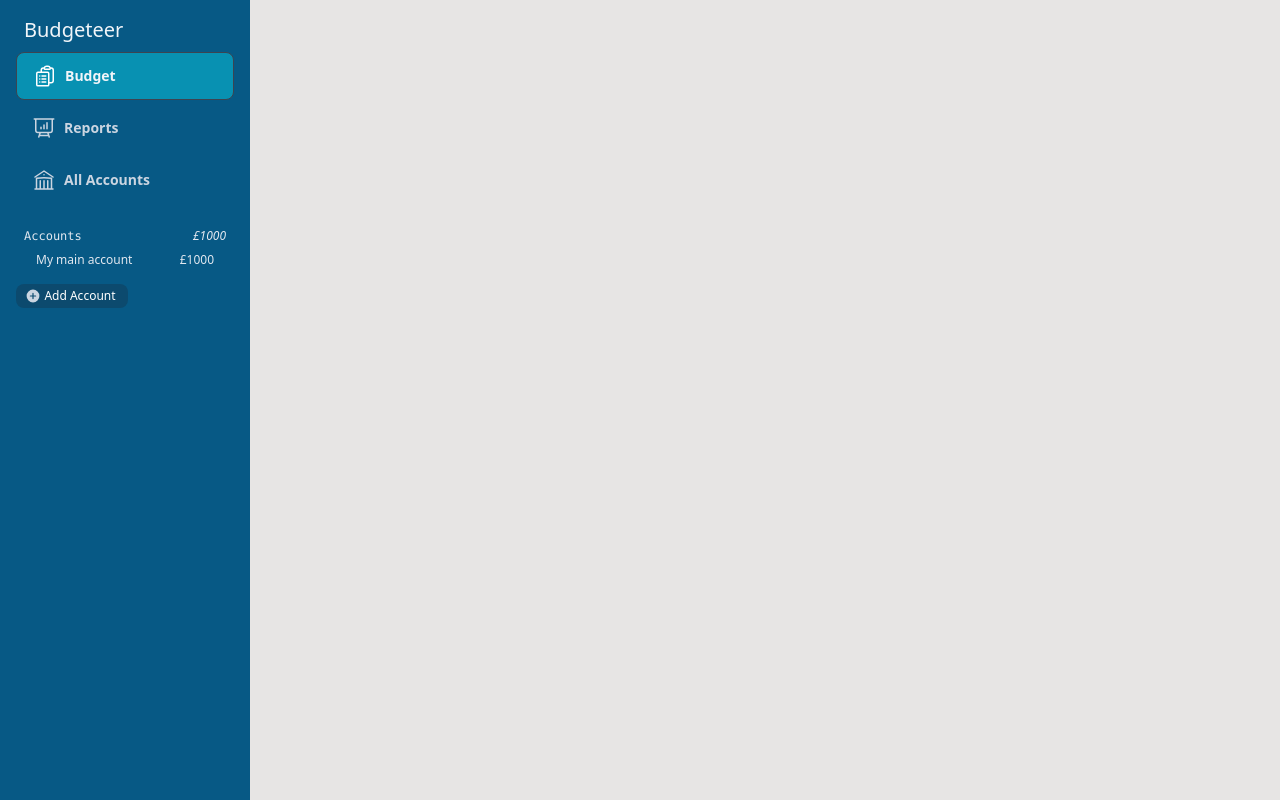
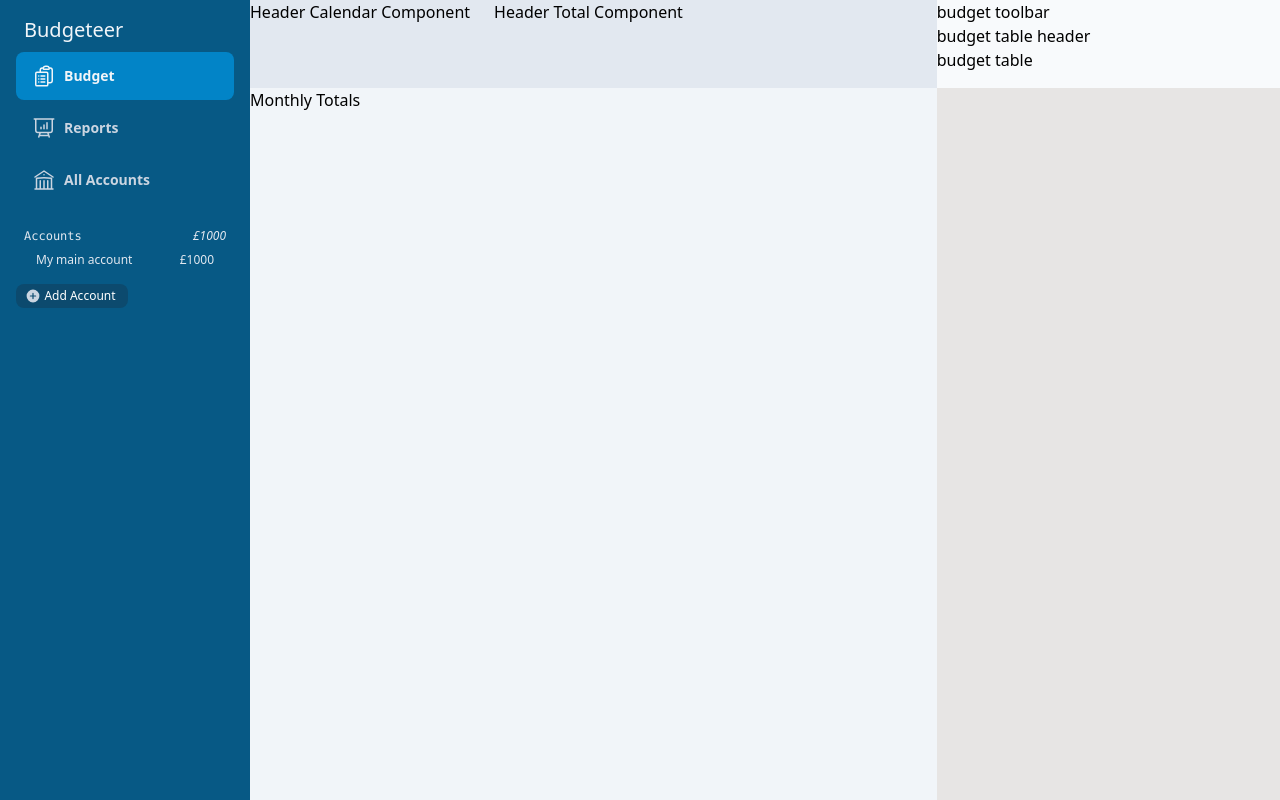
Before and after one commit to R-Middleton/budgeteer, a React (Vite) app: page / in a window 1280 px wide. Built offline with nearby package versions, Linux system fonts and the light colour scheme; what @savvywombat/tailwindcss-grid-areas would draw is missing.

Commit message:
budget layout

```diff
--- a/src/App.tsx
+++ b/src/App.tsx
@@ -1,4 +1,4 @@
-import Content from './components/content';
+import Budget from './components/budget';
 import Sidebar from './components/sidebar';
 import '@fontsource/roboto';
 
@@ -6,7 +6,7 @@ function App() {
   return (
     <div className='grid grid-areas-appLayout font-sans grid-cols-appLayout grid-rows-appLayout h-screen'>
       <Sidebar />
-      <Content />
+      <Budget />
     </div>
   );
 }
--- /dev/null
+++ b/src/components/budget.tsx
@@ -0,0 +1,15 @@
+import BudgetHeader from './budgetHeader';
+import BudgetTable from './budgetTable';
+import BudgetInspector from './budgetInspector';
+
+const Budget = () => {
+  return (
+    <div className='grid-in-content grid grid-areas-budgetLayout grid-rows-budgetLayout grid-cols-budgetLayout w-full bg-stone-200'>
+      <BudgetHeader />
+      <BudgetTable />
+      <BudgetInspector />
+    </div>
+  );
+};
+
+export default Budget;
--- /dev/null
+++ b/src/components/budgetHeader.tsx
@@ -0,0 +1,10 @@
+const BudgetHeader = () => {
+  return (
+    <div className='bg-slate-200 grid-in-header flex text-black gap-6'>
+      <div>Header Calendar Component</div>
+      <div>Header Total Component</div>
+    </div>
+  );
+};
+
+export default BudgetHeader;
--- /dev/null
+++ b/src/components/budgetInspector.tsx
@@ -0,0 +1,9 @@
+const BudgetInspector = () => {
+  return (
+    <div className='bg-slate-100 grid-in-inspector text-black'>
+      <div>Monthly Totals</div>
+    </div>
+  );
+};
+
+export default BudgetInspector;
--- /dev/null
+++ b/src/components/budgetTable.tsx
@@ -0,0 +1,11 @@
+const BudgetTable = () => {
+  return (
+    <div className='bg-slate-50 grid-in-table flex flex-col text-black'>
+      <div>budget toolbar</div>
+      <div>budget table header</div>
+      <div>budget table</div>
+    </div>
+  );
+};
+
+export default BudgetTable;
--- a/src/components/content.tsx
+++ /dev/null
@@ -1,5 +0,0 @@
-const Content = () => {
-  return <div className='grid-in-content w-full bg-stone-200'></div>;
-};
-
-export default Content;
--- a/src/components/sidebar.tsx
+++ b/src/components/sidebar.tsx
@@ -4,15 +4,14 @@ const Sidebar = () => {
   return (
     <div className='flex flex-col p-4 text-white grid-in-sidebar bg-sky-800'>
       <h1 className='ml-2 text-slate-100 text-xl '>Budgeteer</h1>
-      <div className='btn mt-2 bg-cyan-600 justify-start'>
+      <div className='btn border-none mt-2 bg-sky-600 justify-start'>
         <h2 className='normal-case flex items-center gap-2'>
           <svg
             xmlns='http://www.w3.org/2000/svg'
             fill='none'
             viewBox='0 0 24 24'
             strokeWidth={1.5}
-            stroke='currentColor'
-            className='w-6 h-6'
+            className='w-6 h-6 stroke-slate-100'
           >
             <path
               strokeLinecap='round'
--- a/tailwind.config.cjs
+++ b/tailwind.config.cjs
@@ -5,12 +5,15 @@ module.exports = {
     extend: {
       gridTemplateAreas: {
         appLayout: ['sidebar content'],
+        budgetLayout: ['header header', 'table inspector'],
       },
       gridTemplateColumns: {
         appLayout: '250px 1fr',
+        budgetLayout: '2fr 1fr',
       },
       gridTemplateRows: {
         appLayout: '1fr',
+        budgetLayout: '5.5rem 1fr',
       },
       fontFamily: {
         roboto: ['Roboto', 'sans-serif'],
```
Also changed, not shown: src/assets/cash.svg (deleted).
